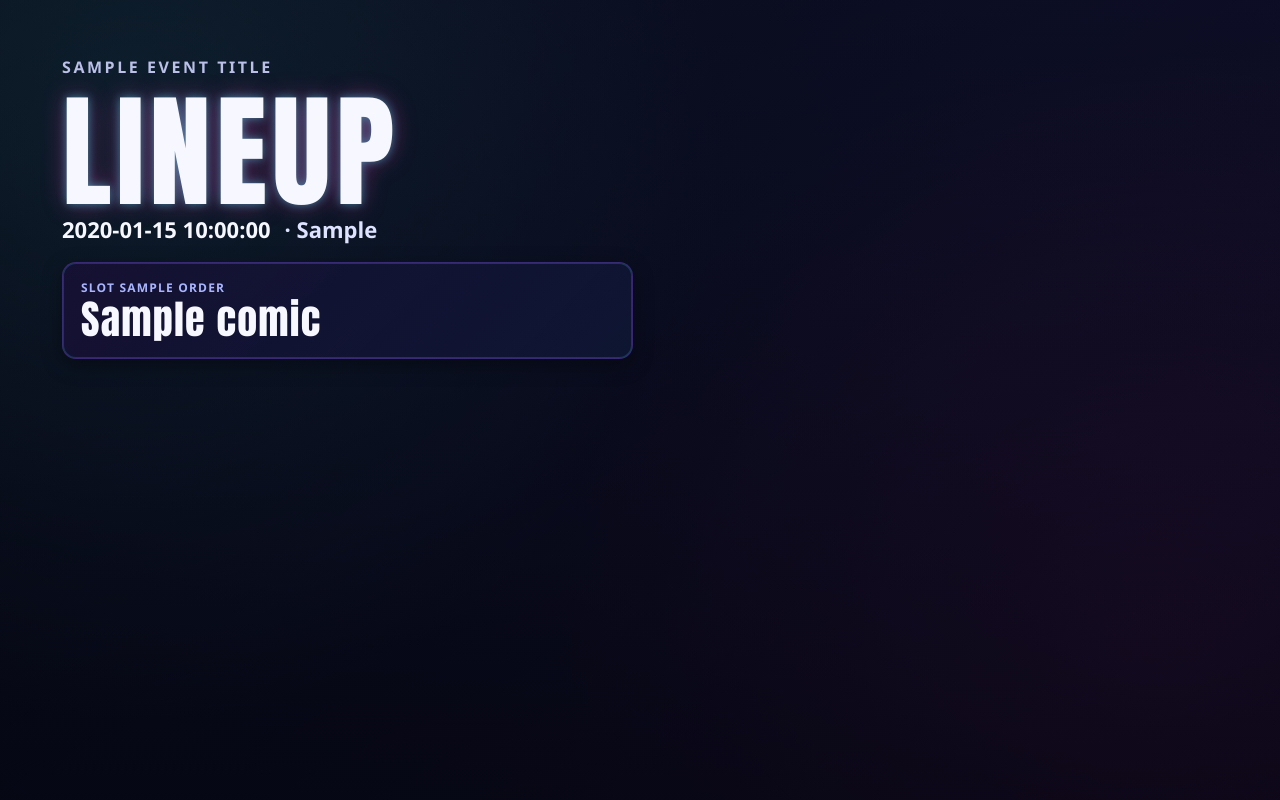
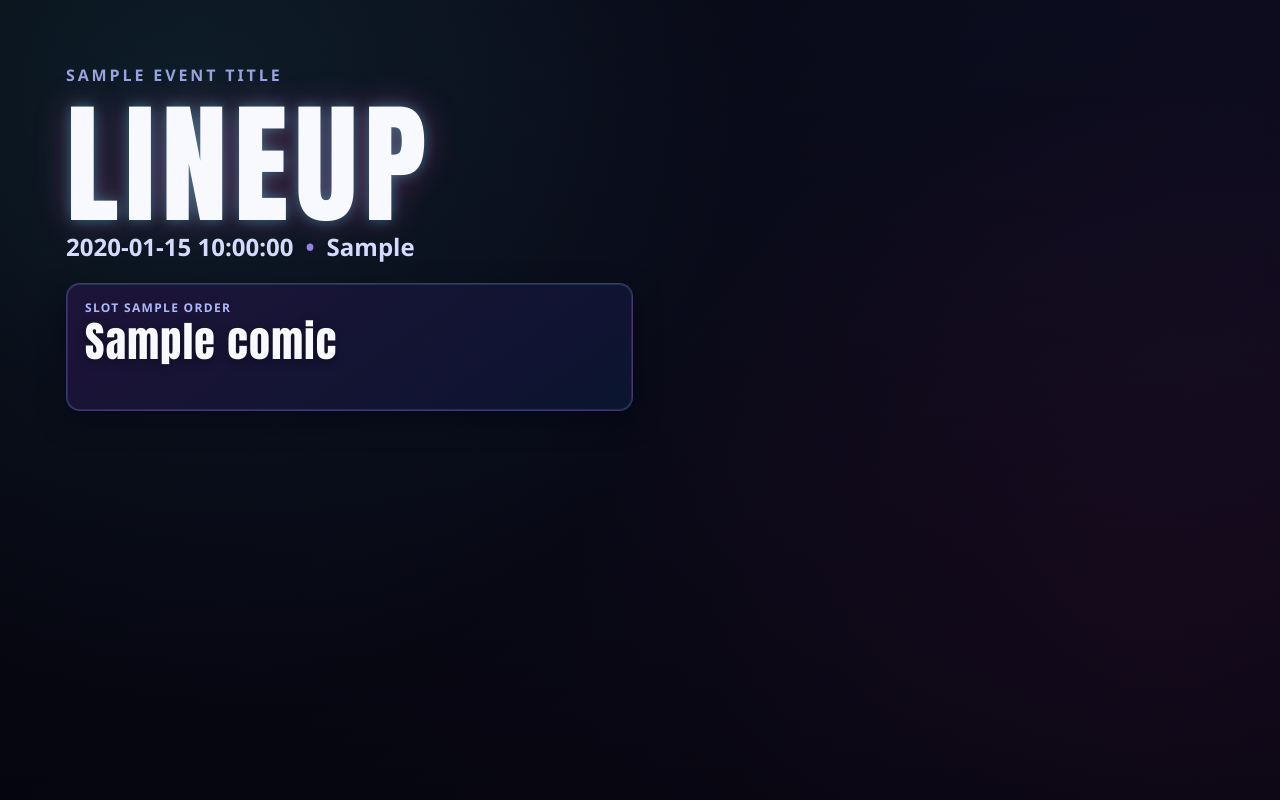
Before and after one commit to SAfonso/recova-project, a Flask app: template backend/src/templates/lineup_v1.html in a window 1280 px wide. Run offline with Flask 3, Linux system fonts and the light colour scheme; the template is opened without the code that fills it: most values are stand-ins (such as "Sample title", 1, 10 or a date in 2020).

Commit message:
fix(renderer-api): enforce set_content render path in Flask endpoint

```diff
--- /dev/null
+++ b/backend/src/app.py
@@ -0,0 +1,371 @@
+"""Flask API de producción para render y publicación de lineups."""
+
+from __future__ import annotations
+
+import hashlib
+from datetime import datetime, timezone
+from jinja2 import Environment, FileSystemLoader, select_autoescape
+import re
+import time
+import uuid
+from typing import Any
+
+from flask import Flask, jsonify, request
+
+from playwright_renderer import PlaywrightRenderer
+
+_SCHEMA_VERSION = "1.0"
+_ALLOWED_TIMEZONE = "Europe/Madrid"
+_ALLOWED_TEMPLATE_ID = "lineup_default_v1"
+_ALLOWED_RENDER_FORMAT = "png"
+_ALLOWED_THEME = "default"
+
+_ERROR_HTTP_MAP = {
+    "INVALID_INPUT_SCHEMA": 400,
+    "INVALID_LINEUP_DATA": 422,
+    "TEMPLATE_NOT_FOUND": 404,
+    "PLAYWRIGHT_BROWSER_LAUNCH_FAILED": 500,
+    "PLAYWRIGHT_TEMPLATE_INJECTION_FAILED": 500,
+    "PLAYWRIGHT_RENDER_TIMEOUT": 504,
+    "PLAYWRIGHT_SCREENSHOT_FAILED": 500,
+    "STORAGE_UPLOAD_FAILED": 502,
+    "UNEXPECTED_INTERNAL_ERROR": 500,
+}
+
+
+def create_app() -> Flask:
+    app = Flask(__name__)
+    renderer = PlaywrightRenderer()
+    _configure_absolute_template_loader(renderer)
+
+    @app.post("/render-lineup")
+    def render_lineup() -> tuple[Any, int]:
+        payload = request.get_json(silent=True)
+        if payload is None:
+            return _error_response(
+                request_id=None,
+                code="INVALID_INPUT_SCHEMA",
+                message="Body inválido: se requiere JSON.",
+                stage="validation",
+                retryable=False,
+                http_status=400,
+            )
+
+        validation_error = _validate_input_payload(payload)
+        if validation_error is not None:
+            request_id = payload.get("request_id") if isinstance(payload, dict) else None
+            return _error_response(
+                request_id=request_id,
+                code="INVALID_INPUT_SCHEMA",
+                message=validation_error,
+                stage="validation",
+                retryable=False,
+                http_status=400,
+            )
+
+        if hasattr(renderer, "_normalize_lineup") and hasattr(renderer, "_render_html"):
+            result = _render_with_set_content(renderer, payload)
+        else:
+            result = renderer.render(payload)
+        if result.get("status") == "error":
+            code = str(result.get("error", {}).get("code") or "UNEXPECTED_INTERNAL_ERROR")
+            status_code = _ERROR_HTTP_MAP.get(code, 500)
+            return jsonify(result), status_code
+
+        public_url = result.get("storage", {}).get("public_url")
+        return (
+            jsonify(
+                {
+                    "status": "success",
+                    "request_id": result.get("request_id"),
+                    "public_url": public_url,
+                    "mcp": result,
+                }
+            ),
+            200,
+        )
+
+    return app
+
+
+def _configure_absolute_template_loader(renderer: PlaywrightRenderer) -> None:
+    template_root = "/root/RECOVA/backend/src/templates"
+    renderer._jinja = Environment(  # noqa: SLF001
+        loader=FileSystemLoader(template_root),
+        autoescape=select_autoescape(["html", "xml"]),
+        trim_blocks=True,
+        lstrip_blocks=True,
+    )
+
+
+def _render_with_set_content(renderer: PlaywrightRenderer, payload: dict[str, Any]) -> dict[str, Any]:
+    started_at = time.perf_counter()
+    request_id = payload.get("request_id")
+
+    normalized_lineup, warnings = renderer._normalize_lineup(payload["lineup"])  # noqa: SLF001
+    if not normalized_lineup:
+        return renderer._error_output(  # noqa: SLF001
+            code="INVALID_LINEUP_DATA",
+            message="El lineup no contiene cómicos válidos para renderizar.",
+            request_id=request_id,
+            stage="validation",
+            retryable=False,
+            started_at=started_at,
+        )
+
+    template_name = "lineup_v1.html"
+
+    browser_launch_start = time.perf_counter()
+    browser = renderer._launch_browser()  # noqa: SLF001
+    browser_launch_ms = renderer._to_ms(time.perf_counter() - browser_launch_start)  # noqa: SLF001
+
+    html_injection_start = time.perf_counter()
+    try:
+        html = renderer._render_html(template_name, payload, normalized_lineup)  # noqa: SLF001
+        page = browser.new_page()
+        page.set_viewport_size(
+            {
+                "width": int(payload["template"]["width"]),
+                "height": int(payload["template"]["height"]),
+            }
+        )
+        page.set_content(html, timeout=int(payload["render"]["timeout_ms"]))
+    except Exception as exc:
+        browser.close()
+        return renderer._error_output(  # noqa: SLF001
+            code="PLAYWRIGHT_TEMPLATE_INJECTION_FAILED",
+            message=f"Falló la inyección de datos en la plantilla: {exc}",
+            request_id=request_id,
+            stage="data_bind",
+            retryable=False,
+            started_at=started_at,
+        )
+    html_injection_ms = renderer._to_ms(time.perf_counter() - html_injection_start)  # noqa: SLF001
+
+    screenshot_start = time.perf_counter()
+    try:
+        png_bytes = page.screenshot(
+            type="png",
+            full_page=True,
+            timeout=int(payload["render"]["timeout_ms"]),
+        )
+    except Exception as exc:
+        browser.close()
+        return renderer._error_output(  # noqa: SLF001
+            code="PLAYWRIGHT_SCREENSHOT_FAILED",
+            message=f"Falló la captura de pantalla: {exc}",
+            request_id=request_id,
+            stage="screenshot",
+            retryable=True,
+            started_at=started_at,
+        )
+    finally:
+        browser.close()
+    screenshot_ms = renderer._to_ms(time.perf_counter() - screenshot_start)  # noqa: SLF001
+
+    upload_start = time.perf_counter()
+    try:
+        storage_path, public_url = renderer._upload_to_supabase(  # noqa: SLF001
+            png_bytes=png_bytes,
+            event_date=payload["event"]["date"],
+            request_id=request_id,
+        )
+    except Exception as exc:
+        return renderer._error_output(  # noqa: SLF001
+            code="STORAGE_UPLOAD_FAILED",
+            message=f"Falló la subida a Supabase Storage: {exc}",
+            request_id=request_id,
+            stage="upload",
+            retryable=True,
+            started_at=started_at,
+        )
+    upload_ms = renderer._to_ms(time.perf_counter() - upload_start)  # noqa: SLF001
+
+    checksum = hashlib.sha256(png_bytes).hexdigest()
+    execution_time_ms = renderer._to_ms(time.perf_counter() - started_at)  # noqa: SLF001
+    render_id = str(uuid.uuid4())
+
+    return {
+        "status": "success",
+        "request_id": request_id,
+        "render_id": render_id,
+        "storage": {
+            "provider": "supabase",
+            "bucket": "posters",
+            "path": storage_path,
+            "storage_url": public_url,
+            "public_url": public_url,
+            "public": True,
+        },
+        "artifact": {
+            "format": "png",
+            "dimensions": {
+                "width": int(payload["template"]["width"]),
+                "height": int(payload["template"]["height"]),
+            },
+            "size_bytes": len(png_bytes),
+            "checksum_sha256": checksum,
+        },
+        "timing": {
+            "execution_time_ms": execution_time_ms,
+            "browser_launch_ms": browser_launch_ms,
+            "html_injection_ms": html_injection_ms,
+            "screenshot_ms": screenshot_ms,
+            "upload_ms": upload_ms,
+        },
+        "warnings": warnings,
+        "meta": {
+            "schema_version": _SCHEMA_VERSION,
+            "generated_at": datetime.now(timezone.utc).isoformat(),
+            "engine": "playwright-chromium",
+            "engine_version": renderer._engine_version(),  # noqa: SLF001
+        },
+    }
+
+
+def _validate_input_payload(payload: dict[str, Any]) -> str | None:
+    if not isinstance(payload, dict):
+        return "Payload inválido: se esperaba un objeto JSON."
+
+    request_id = payload.get("request_id")
+    try:
+        uuid.UUID(str(request_id))
+    except Exception:
+        return "request_id es obligatorio y debe ser UUID válido."
+
+    if payload.get("schema_version") != _SCHEMA_VERSION:
+        return "schema_version inválido; valor permitido: 1.0"
+
+    event = payload.get("event")
+    if not isinstance(event, dict):
+        return "event es obligatorio y debe ser objeto."
+
+    event_date = str(event.get("date") or "")
+    if not re.fullmatch(r"\d{4}-\d{2}-\d{2}", event_date):
+        return "event.date es obligatorio con formato YYYY-MM-DD."
+    try:
+        datetime.strptime(event_date, "%Y-%m-%d")
+    except ValueError:
+        return "event.date no representa una fecha válida del calendario."
+
+    if event.get("timezone") != _ALLOWED_TIMEZONE:
+        return "event.timezone inválido; valor permitido: Europe/Madrid."
+
+    lineup = payload.get("lineup")
+    if not isinstance(lineup, list) or not (1 <= len(lineup) <= 8):
+        return "lineup debe ser un array de 1 a 8 elementos."
+
+    used_orders: set[int] = set()
+    for index, comic in enumerate(lineup, start=1):
+        if not isinstance(comic, dict):
+            return f"lineup[{index}] debe ser un objeto."
+
+        order = comic.get("order")
+        if not isinstance(order, int) or order <= 0:
+            return f"lineup[{index}].order debe ser entero positivo."
+        if order in used_orders:
+            return "lineup[].order no puede tener duplicados."
+        used_orders.add(order)
+
+        name = comic.get("name")
+        if not isinstance(name, str) or not name.strip():
+            return f"lineup[{index}].name es obligatorio y no puede estar vacío."
+
+        instagram = comic.get("instagram")
+        if instagram is not None:
+            if not isinstance(instagram, str):
+                return f"lineup[{index}].instagram debe ser string o null."
+            cleaned = instagram.strip()
+            if cleaned.startswith("@") or "instagram.com" in cleaned.lower() or "/" in cleaned:
+                return f"lineup[{index}].instagram debe venir limpio (sin @ ni URL)."
+
+    template = payload.get("template")
+    if not isinstance(template, dict):
+        return "template es obligatorio y debe ser objeto."
+
+    if template.get("template_id") != _ALLOWED_TEMPLATE_ID:
+        return "template.template_id inválido; valor permitido: lineup_default_v1."
+
+    if not isinstance(template.get("width"), int) or int(template["width"]) <= 0:
+        return "template.width debe ser entero > 0."
+
+    if not isinstance(template.get("height"), int) or int(template["height"]) <= 0:
+        return "template.height debe ser entero > 0."
+
+    if template.get("theme") != _ALLOWED_THEME:
+        return "template.theme inválido; valor permitido: default."
+
+    render = payload.get("render")
+    if not isinstance(render, dict):
+        return "render es obligatorio y debe ser objeto."
+
+    if render.get("format") != _ALLOWED_RENDER_FORMAT:
+        return "render.format inválido; valor permitido: png."
+
+    timeout_ms = render.get("timeout_ms")
+    if not isinstance(timeout_ms, int) or not (3000 <= timeout_ms <= 60000):
+        return "render.timeout_ms debe estar entre 3000 y 60000."
+
+    quality = render.get("quality")
+    if not isinstance(quality, int) or not (1 <= quality <= 100):
+        return "render.quality debe ser entero entre 1 y 100."
+
+    scale = render.get("scale")
+    if not isinstance(scale, int) or scale <= 0:
+        return "render.scale debe ser entero positivo."
+
+    metadata = payload.get("metadata")
+    if not isinstance(metadata, dict):
+        return "metadata es obligatorio y debe ser objeto."
+
+    initiated_at = metadata.get("initiated_at")
+    if not isinstance(initiated_at, str):
+        return "metadata.initiated_at es obligatorio en formato ISO-8601."
+    try:
+        datetime.fromisoformat(initiated_at.replace("Z", "+00:00"))
+    except ValueError:
+        return "metadata.initiated_at debe tener formato ISO-8601 válido."
+
+    trace_id = metadata.get("trace_id")
+    if not isinstance(trace_id, str) or not trace_id.strip():
+        return "metadata.trace_id es obligatorio y no puede estar vacío."
+
+    return None
+
+
+def _error_response(
+    request_id: str | None,
+    code: str,
+    message: str,
+    stage: str,
+    retryable: bool,
+    http_status: int,
+) -> tuple[Any, int]:
+    return (
+        jsonify(
+            {
+                "status": "error",
+                "request_id": request_id,
+                "error": {
+                    "code": code,
+                    "message": message,
+                    "details": {
+                        "stage": stage,
+                        "retryable": retryable,
+                    },
+                },
+                "meta": {
+                    "generated_at": datetime.now(timezone.utc).isoformat(),
+                    "schema_version": _SCHEMA_VERSION,
+                },
+            }
+        ),
+        http_status,
+    )
+
+
+app = create_app()
+
+
+if __name__ == "__main__":
+    app.run(host="0.0.0.0", port=8000)
--- a/backend/src/templates/lineup_v1.html
+++ b/backend/src/templates/lineup_v1.html
@@ -7,61 +7,67 @@
     <style>
       :root {
         color-scheme: dark;
-        --neon-cyan: #48f5ff;
-        --neon-pink: #ff3bc1;
-        --neon-violet: #8a5bff;
-        --text-main: #f7f8ff;
-        --text-muted: #bac0e8;
+        --bg-0: #040409;
+        --bg-1: #101127;
+        --bg-2: #241038;
+        --accent-cyan: #53ebff;
+        --accent-pink: #ff4fb9;
+        --accent-purple: #a78bff;
+        --text-main: #f8f9ff;
+        --text-soft: #d4dbff;
+        --text-muted: #98a4df;
       }
       * { box-sizing: border-box; }
       body {
         margin: 0;
-        min-height: 100vh;
+        width: 100vw;
+        height: 100vh;
+        overflow: hidden;
         font-family: Montserrat, "Segoe UI", Arial, sans-serif;
         color: var(--text-main);
-        display: flex;
-        align-items: center;
-        justify-content: center;
         background:
-          radial-gradient(circle at 10% 15%, rgba(72, 245, 255, 0.22), transparent 45%),
-          radial-gradient(circle at 90% 80%, rgba(255, 59, 193, 0.18), transparent 45%),
-          linear-gradient(140deg, #060710 0%, #0f1230 45%, #1d0f3a 100%);
+          radial-gradient(circle at 14% 18%, rgba(83, 235, 255, 0.22), transparent 44%),
+          radial-gradient(circle at 90% 82%, rgba(255, 79, 185, 0.2), transparent 44%),
+          linear-gradient(140deg, var(--bg-0) 0%, var(--bg-1) 48%, var(--bg-2) 100%);
       }
       .poster {
         width: 100%;
-        height: 100vh;
-        padding: 56px 62px;
+        height: 100%;
         display: grid;
         grid-template-rows: auto auto 1fr;
-        gap: 18px;
-        background: linear-gradient(180deg, rgba(9, 11, 27, 0.58), rgba(4, 5, 14, 0.82));
+        gap: 20px;
+        padding: 64px 66px 58px;
+        background: linear-gradient(180deg, rgba(7, 8, 20, 0.5), rgba(4, 4, 12, 0.85));
       }
       .subtitle {
         text-transform: uppercase;
-        letter-spacing: 0.16em;
         font-size: 16px;
         font-weight: 700;
+        letter-spacing: 0.18em;
         color: var(--text-muted);
       }
       h1 {
         margin: 0;
         font-family: "Bebas Neue", Impact, Haettenschweiler, "Arial Narrow Bold", sans-serif;
-        font-size: 124px;
-        letter-spacing: 0.04em;
-        line-height: 0.9;
-        color: var(--text-main);
+        font-size: 132px;
+        letter-spacing: 0.05em;
+        line-height: 0.88;
         text-shadow:
-          0 0 10px rgba(72, 245, 255, 0.45),
-          0 0 24px rgba(255, 59, 193, 0.35);
+          0 0 14px rgba(83, 235, 255, 0.38),
+          0 0 36px rgba(255, 79, 185, 0.3);
       }
       .meta {
-        margin-top: 6px;
+        margin-top: 8px;
         display: flex;
-        gap: 14px;
-        font-size: 22px;
+        gap: 12px;
+        align-items: center;
+        color: var(--text-soft);
+        font-size: 24px;
         font-weight: 600;
       }
-      .meta span:last-child { color: #dde2ff; }
+      .meta .dot {
+        color: rgba(167, 139, 255, 0.9);
+      }
       .slots {
         display: grid;
         grid-template-columns: 1fr 1fr;
@@ -69,48 +75,52 @@
         align-content: start;
       }
       .slot {
-        padding: 16px 18px;
+        min-height: 128px;
         border-radius: 14px;
-        border: 1px solid rgba(138, 91, 255, 0.32);
-        background: linear-gradient(135deg, rgba(24, 16, 56, 0.78), rgba(15, 23, 53, 0.88));
+        padding: 15px 18px;
+        border: 1px solid rgba(167, 139, 255, 0.3);
+        background: linear-gradient(145deg, rgba(34, 20, 63, 0.82), rgba(12, 22, 50, 0.9));
         box-shadow:
-          inset 0 0 0 1px rgba(72, 245, 255, 0.16),
-          0 6px 20px rgba(0, 0, 0, 0.35);
+          inset 0 0 0 1px rgba(83, 235, 255, 0.14),
+          0 10px 26px rgba(2, 4, 18, 0.5);
       }
-      .slot .order {
+      .order {
         font-size: 12px;
         font-weight: 700;
+        letter-spacing: 0.11em;
         text-transform: uppercase;
-        letter-spacing: 0.1em;
-        color: #a9b5ff;
+        color: #aeb8f8;
       }
-      .slot .name {
-        margin-top: 4px;
+      .name {
+        margin-top: 6px;
         font-family: "Bebas Neue", Impact, Haettenschweiler, "Arial Narrow Bold", sans-serif;
-        font-size: 40px;
+        font-size: 42px;
+        line-height: 0.95;
         letter-spacing: 0.03em;
-        line-height: 0.95;
+        color: var(--text-main);
+        text-shadow: 0 2px 10px rgba(0, 0, 0, 0.35);
       }
-      .slot .instagram {
-        margin-top: 4px;
+      .instagram {
+        margin-top: 6px;
         font-size: 17px;
-        font-weight: 600;
-        color: var(--neon-cyan);
+        font-weight: 700;
+        color: var(--accent-cyan);
       }
     </style>
   </head>
   <body>
     <main class="poster">
       <div class="subtitle">{{ event_title }}</div>
-      <div>
+      <section>
         <h1>LINEUP</h1>
         <div class="meta">
           <span>{{ event_date }}</span>
           {% if event_venue %}
-          <span>· {{ event_venue }}</span>
+          <span class="dot">•</span>
+          <span>{{ event_venue }}</span>
           {% endif %}
         </div>
-      </div>
+      </section>
       <section class="slots">
         {% for comic in lineup_slots %}
         <article class="slot">
--- a/package.json
+++ b/package.json
@@ -1,6 +1,6 @@
 {
   "name": "ai-lineup-architect",
-  "version": "0.5.29",
+  "version": "0.5.30",
   "description": "Sistema de automatización para gestión de Open Mics de comedia",
   "author": "SAfonso",
   "private": true,
--- a/pyproject.toml
+++ b/pyproject.toml
@@ -1,6 +1,6 @@
 [project]
 name = "ai-lineup-architect-backend"
-version = "0.5.29"
+version = "0.5.30"
 description = "Backend scripts for LineUp scoring and ingestion"
 authors = [
     {name = "SAfonso"}
```
Also changed, not shown: backend/tests/unit/test_app.py (added, +114 -0 lines), docs/render-api-produccion.md (added, +54 -0 lines), docs/tests-backend.md (+3 -0 lines), CHANGELOG.md, README.md.
